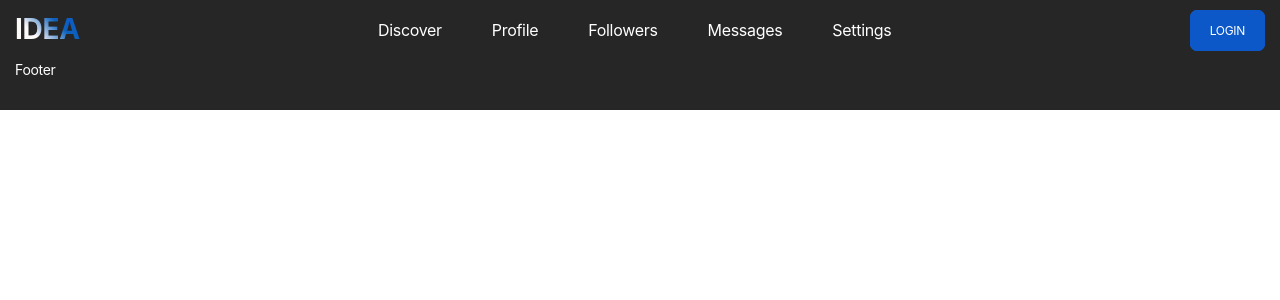
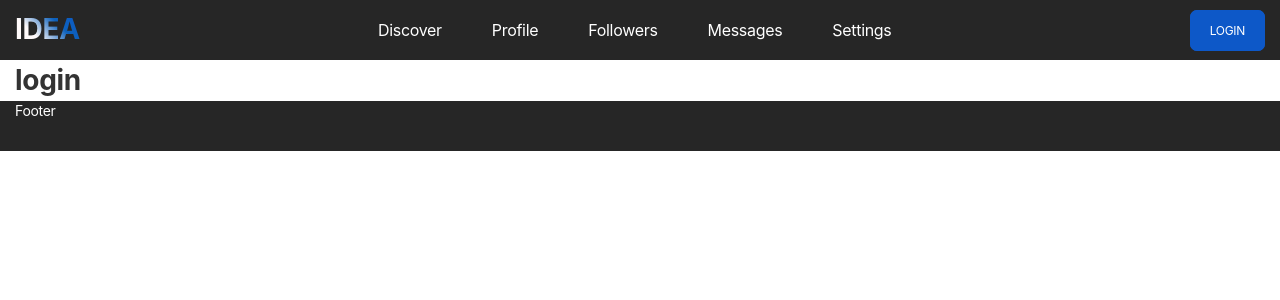
Before and after one commit to AvanesyanAshot/Messanger, a React (Create React App) app: page /login in a window 1280 px wide. Shown: the top 300 px of the page. Built offline with nearby package versions, Linux system fonts and the light colour scheme; no server answers.

Commit message:
redirect to login

```diff
--- a/src/App.js
+++ b/src/App.js
@@ -8,6 +8,7 @@ import DiscoverContainer from "./components/Content/Discover/DiscoverContainer";
 import ProfileContainer from "./components/Content/Profile/ProfileContainer";
 import FollowersContainer from "./components/Content/Followers/FollowersContainer";
 import HeaderContainer from "./components/Header/HeaderContainer";
+import Login from "./components/Content/Login/login";
 
 // TODO сделать блок Discover
 // TODO сделать блок Profile
@@ -29,6 +30,7 @@ function App() {
                        render={() => <FollowersContainer />}></Route>
                 <Route path='/Messages'
                        render={() => <MessagesContainer />}></Route>
+                <Route path='/login' render={() => <Login />}></Route>
                 <Route path='/Settings' render={() => <Settings/>}></Route>
             </div>
             <Footer/>
--- /dev/null
+++ b/src/components/Content/Login/login.jsx
@@ -0,0 +1,9 @@
+import React from "react";
+
+let Login = (props) => {
+    return (
+        <h1>login</h1>
+    )
+}
+
+export default Login
--- a/src/components/Content/Messages/Messages.jsx
+++ b/src/components/Content/Messages/Messages.jsx
@@ -2,6 +2,7 @@ import React from "react";
 import css from "./Messages.module.css"
 import MessageBlock from "./Message/message";
 import сorrespondence from "./Message/correspondence";
+import Redirect from "react-router-dom/es/Redirect";
 
 
 // TODO Сделать отдельный компонент для вывода всех сообщений и отдельно диалог
@@ -30,6 +31,8 @@ const Messages = (props) => {
         let text = newMessageElement.current.value
         props.onMessageChange(text)
     }
+
+    if(!props.isAuth) return <Redirect to={'/login'}/>
     return (
         <div className={css.section}>
             <div className={css.messageList}>
--- a/src/components/Content/Messages/MessagesContainer.jsx
+++ b/src/components/Content/Messages/MessagesContainer.jsx
@@ -5,7 +5,8 @@ import {connect} from "react-redux";
 
 let mapStateToProps = (state) => { // всегда принимет в себя store
     return {
-        state: state.Messages
+        state: state.Messages,
+        isAuth: state.auth.isAuth
     }
 }
 
--- a/src/components/Content/Profile/ProfileContainer.jsx
+++ b/src/components/Content/Profile/ProfileContainer.jsx
@@ -3,6 +3,7 @@ import {connect} from "react-redux";
 import Profile from "./Profile";
 import {getUserProfile} from "../../../Redux/profileReducer";
 import {withRouter} from "react-router-dom";
+import Redirect from "react-router-dom/es/Redirect";
 
 
 
@@ -14,15 +15,16 @@ class ProfileContainer extends React.Component {
         }
         this.props.getUserProfile(userId)
     }
-
     render() {
+        if(!this.props.isAuth) return <Redirect to={'/login'}/>
         return <Profile {...this.props} profile={this.props.profile}/>
     }
 }
 
 let mapStateToProps = (state) => {
     return {
-        profile: state.Profile.profile
+        profile: state.Profile.profile,
+        isAuth: state.auth.isAuth
     }
 }
 let withRouterDataContainerComponent = withRouter(ProfileContainer)
```
